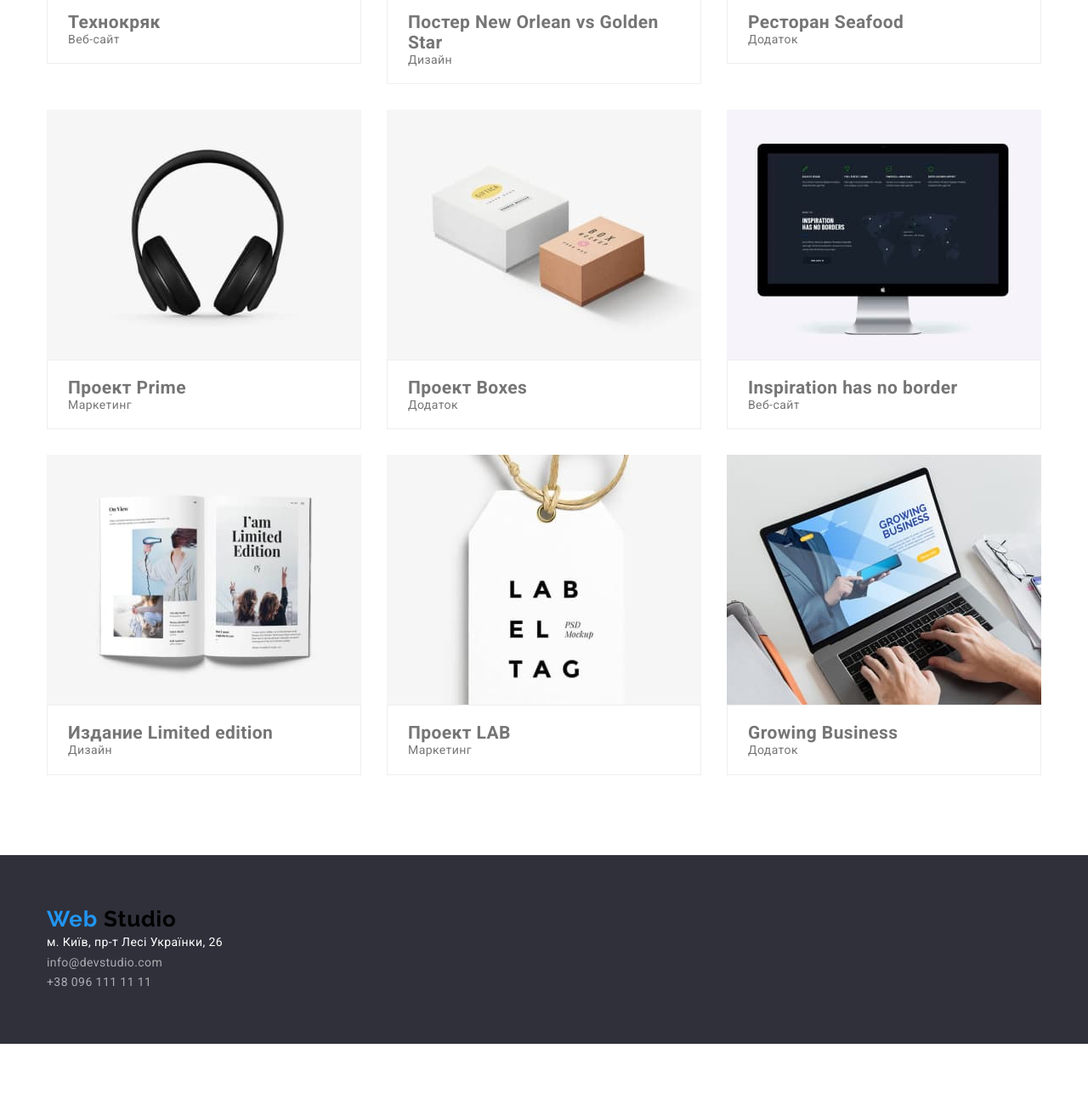
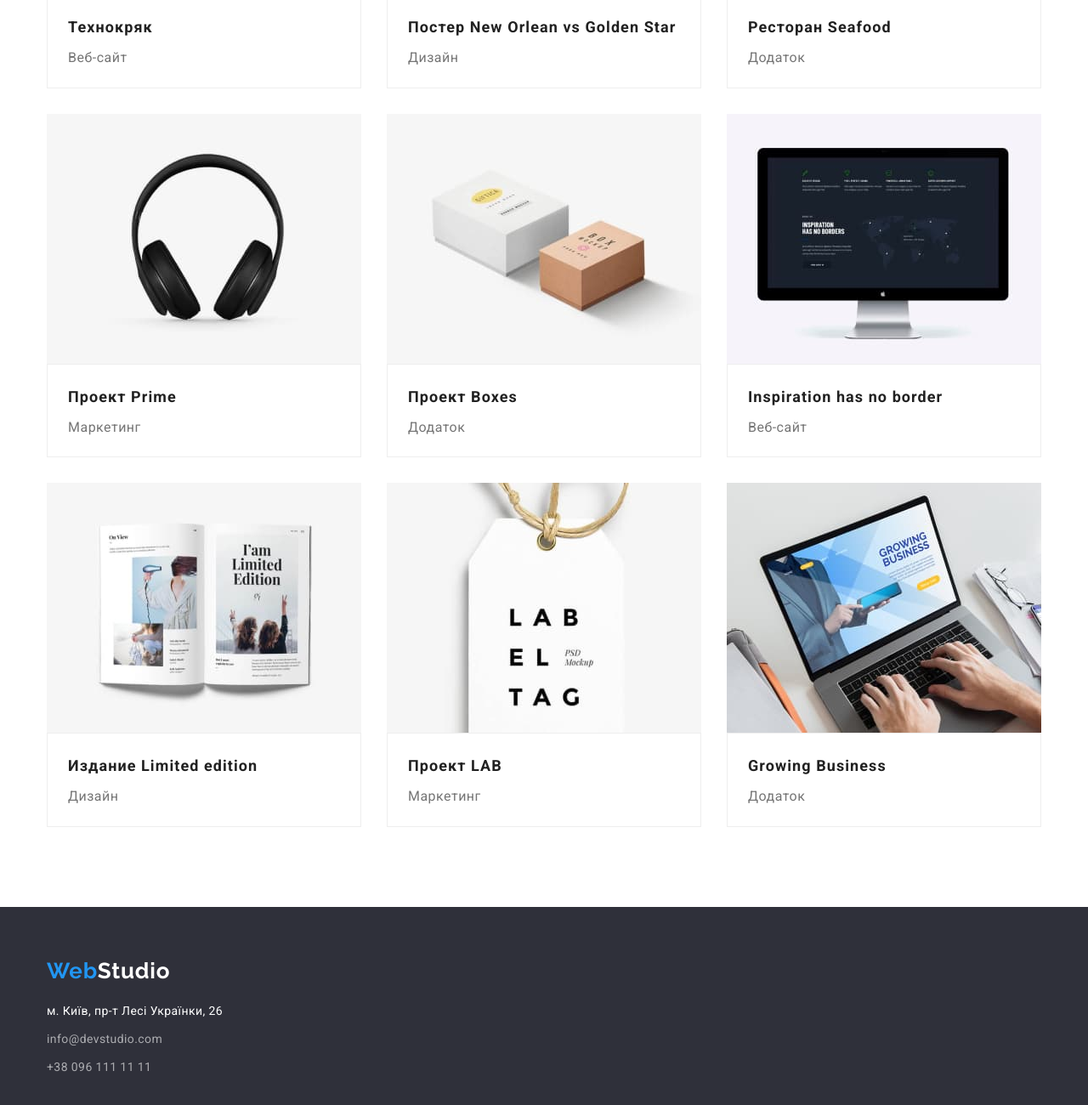
Before and after one commit to MaksymTykhoniuk/goit-markup-hw-03, a plain HTML site: page portfolio.html in a window 1280 px wide. Shown: the part 564-1864 px from the top of the page at 85% size. Before the commit the page ends 1792 px from the top, so only its background shows below. Drawn offline with nearby package versions, Linux system fonts and the light colour scheme.

Commit message:
Update portfolio.html

```diff
--- a/portfolio.html
+++ b/portfolio.html
@@ -36,7 +36,9 @@
           </ul>
         </nav>
         <ul class="contact-list">
-					<li class="item"><a href="mailto:info@devstudio.com" class="link">info@devstudio.com</a></li>
+          <li class="item">
+            <a href="mailto:info@devstudio.com" class="link">info@devstudio.com</a>
+          </li>
           <li class="item"><a href="tel:+380961111111" class="link">+38 096 111 11 11</a></li>
         </ul>
       </div>
@@ -60,64 +62,68 @@
             <li class="galery-card">
               <img src="./images/portf1.jpg" alt="Ноутбук" width="370" />
               <div class="card-info">
-								<h2>Технокряк</h2>
-								<p>Веб-сайт</p>
+                <h2 class="card-title">Технокряк</h2>
+                <p class="card-text">Веб-сайт</p>
               </div>
             </li>
             <li class="galery-card">
-							<img src="./images/portf2.jpg" alt="Баскетбольний матч New Orlean vs Golden Star" width="370" />
+              <img
+                src="./images/portf2.jpg"
+                alt="Баскетбольний матч New Orlean vs Golden Star"
+                width="370"
+              />
               <div class="card-info">
-								<h2>Постер New Orlean vs Golden Star</h2>
-								<p>Дизайн</p>
+                <h2 class="card-title">Постер New Orlean vs Golden Star</h2>
+                <p class="card-text">Дизайн</p>
               </div>
             </li>
             <li class="galery-card">
               <img src="./images/portf3.jpg" alt="Постер ресторана Seafood" width="370" />
               <div class="card-info">
-								<h2>Ресторан Seafood</h2>
-								<p>Додаток</p>
+                <h2 class="card-title">Ресторан Seafood</h2>
+                <p class="card-text">Додаток</p>
               </div>
             </li>
             <li class="galery-card">
               <img src="./images/portf4.jpg" alt="Навушники" width="370" />
               <div class="card-info">
-								<h2>Проект Prime</h2>
-								<p>Маркетинг</p>
+                <h2 class="card-title">Проект Prime</h2>
+                <p class="card-text">Маркетинг</p>
               </div>
             </li>
             <li class="galery-card">
               <img src="./images/portf5.jpg" alt="Дві коробки" width="370" />
               <div class="card-info">
-								<h2>Проект Boxes</h2>
-								<p>Додаток</p>
+                <h2 class="card-title">Проект Boxes</h2>
+                <p class="card-text">Додаток</p>
               </div>
             </li>
             <li class="galery-card">
               <img src="./images/portf6.jpg" alt="Екран монитора" width="370" />
               <div class="card-info">
-								<h2>Inspiration has no border</h2>
-								<p>Веб-сайт</p>
+                <h2 class="card-title">Inspiration has no border</h2>
+                <p class="card-text">Веб-сайт</p>
               </div>
             </li>
             <li class="galery-card">
               <img src="./images/portf7.jpg" alt="Відкритий журнал" width="370" />
               <div class="card-info">
-								<h2>Издание Limited edition</h2>
-								<p>Дизайн</p>
+                <h2 class="card-title">Издание Limited edition</h2>
+                <p class="card-text">Дизайн</p>
               </div>
             </li>
             <li class="galery-card">
               <img src="./images/portf8.jpg" alt="Лейбл проекта LAB" width="370" />
               <div class="card-info">
-								<h2>Проект LAB</h2>
-								<p>Маркетинг</p>
+                <h2 class="card-title">Проект LAB</h2>
+                <p class="card-text">Маркетинг</p>
               </div>
             </li>
             <li class="galery-card">
               <img src="./images/portf9.jpg" alt="Людина працює за ноутбуком" width="370" />
               <div class="card-info">
-								<h2>Growing Business</h2>
-								<p>Додаток</p>
+                <h2 class="card-title">Growing Business</h2>
+                <p class="card-text">Додаток</p>
               </div>
             </li>
           </ul>
@@ -129,13 +135,10 @@
 
     <footer class="footer">
       <div class="container">
-				<a href="./index.html" class="logo">
-					<span class="accent-logo">Web</span>
-					Studio
-				</a>
+        <a href="./index.html" class="footer-logo"> <span class="accent-logo">Web</span>Studio </a>
         <address>
-					<ul class="footer-info">
-						<li>
+          <ul class="footer-list">
+            <li class="item">
               <a
                 href="https://goo.gl/maps/CPtrU1FHBa2aNyZL9"
                 target="_blank"
@@ -145,8 +148,12 @@
                 м. Київ, пр-т Лесі Українки, 26
               </a>
             </li>
-						<li><a href="mailto:info@devstudio.com" class="footer-link">info@devstudio.com</a></li>
-						<li><a href="tel:+380961111111" class="footer-link">+38 096 111 11 11</a></li>
+            <li class="item">
+              <a href="mailto:info@devstudio.com" class="footer-link">info@devstudio.com</a>
+            </li>
+            <li class="item">
+              <a href="tel:+380961111111" class="footer-link">+38 096 111 11 11</a>
+            </li>
           </ul>
         </address>
       </div>
```
Lines whose indentation alone changed are shown as unchanged.
